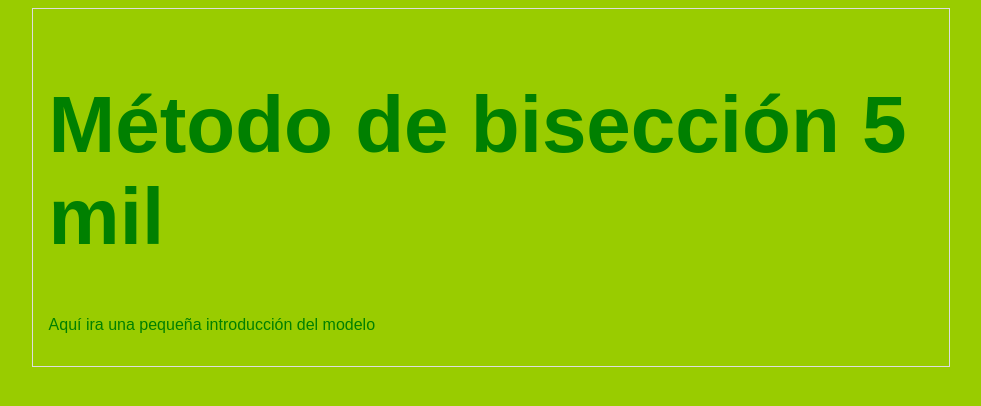
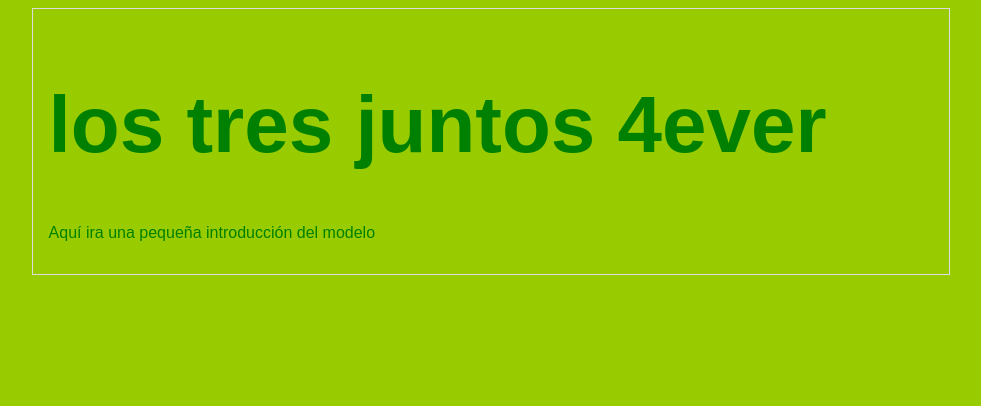
Before and after one commit to SuperlightDansYT/lo-que-sea, a plain HTML site: page index.html in a window 1280 px wide. Shown: the whole page, without its empty margins (149-1130 px from the left). Drawn offline with Linux system fonts and the light colour scheme.

Commit message:
lo tre juntos

```diff
--- a/index.html
+++ b/index.html
@@ -7,7 +7,7 @@
 	</head>
 	<body>
 		<div id="cajita">
-		<h1>Método de bisección 5 mil</h1>
+		<h1>los tres juntos 4ever</h1>
 		<p>Aquí ira una pequeña introducción del modelo</p>
 		</div>
 	</body>
```
